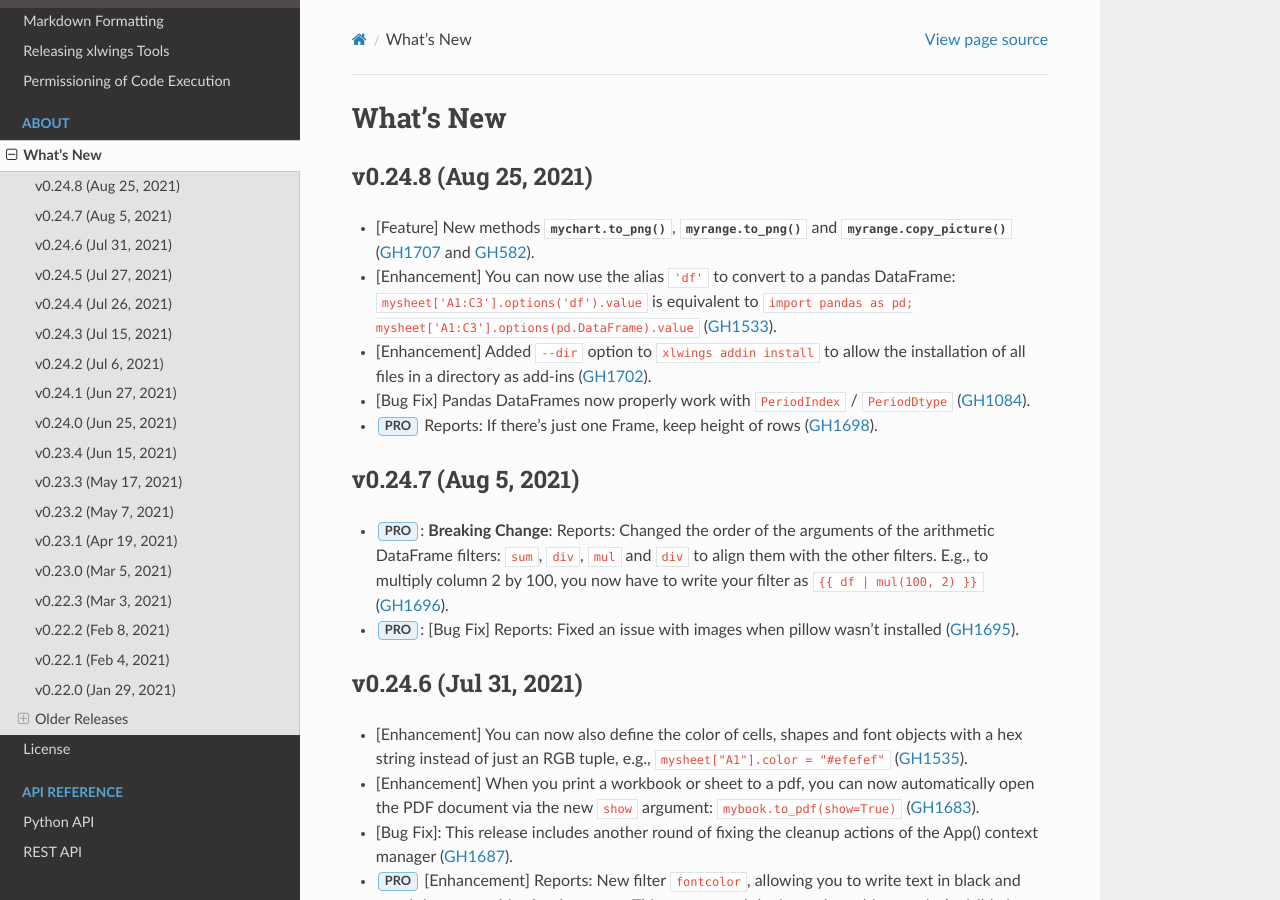
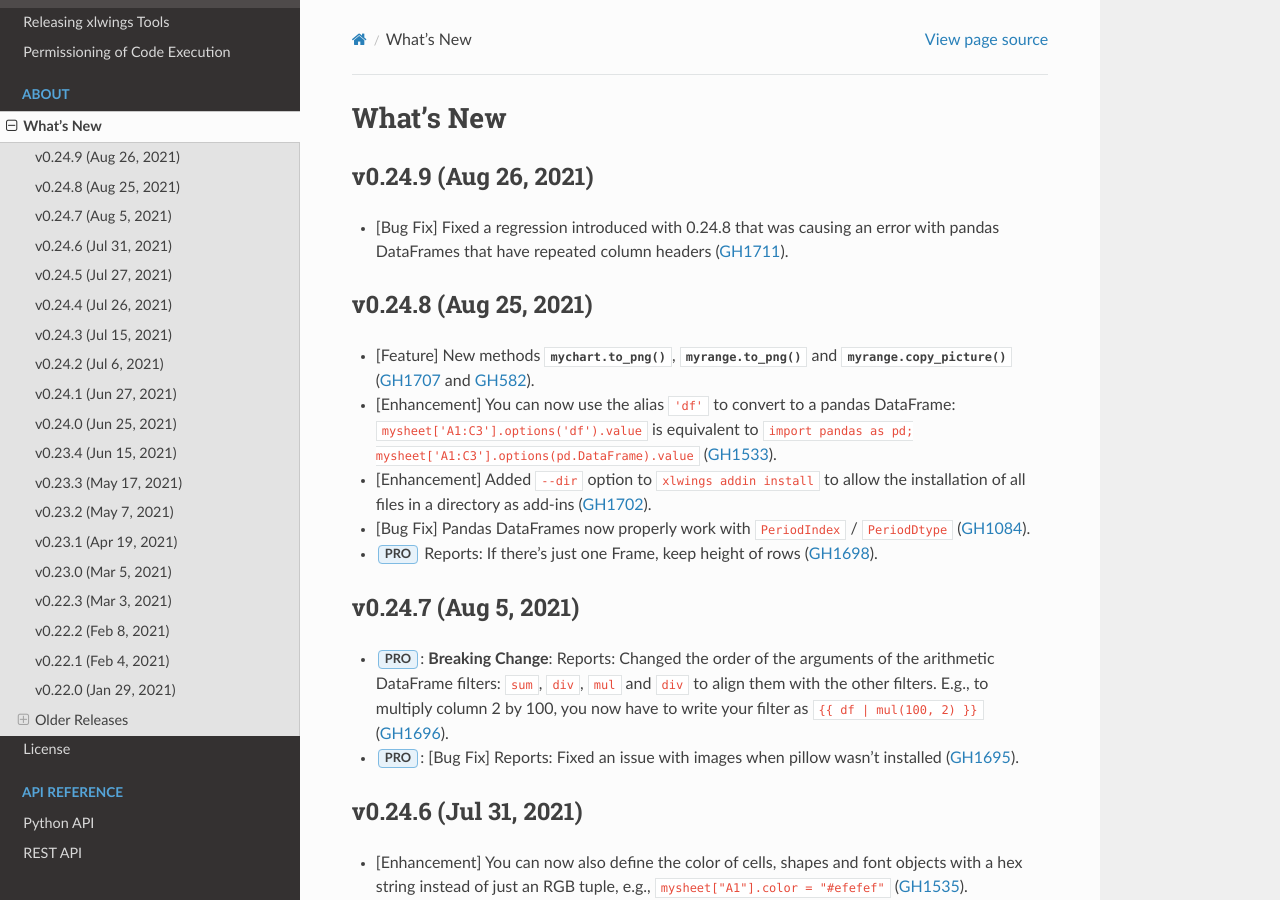
Before and after one commit to xlwings/xlwings, a Sphinx documentation site: the page built from docs/whatsnew.rst, in a window 1280 px wide and 900 px high. Built offline with Sphinx 7.4.7 and the Read the Docs theme 2.0.0, drawn with Linux system fonts in a browser that asks for light colours.

Commit message:
docs [skip ci]

```diff
--- a/docs/whatsnew.rst
+++ b/docs/whatsnew.rst
@@ -1,5 +1,10 @@
 What's New
 ==========
+
+v0.24.9 (Aug 26, 2021)
+----------------------
+
+* [Bug Fix] Fixed a regression introduced with 0.24.8 that was causing an error with pandas DataFrames that have repeated column headers (:issue:`1711`).
 
 v0.24.8 (Aug 25, 2021)
 ----------------------
```
